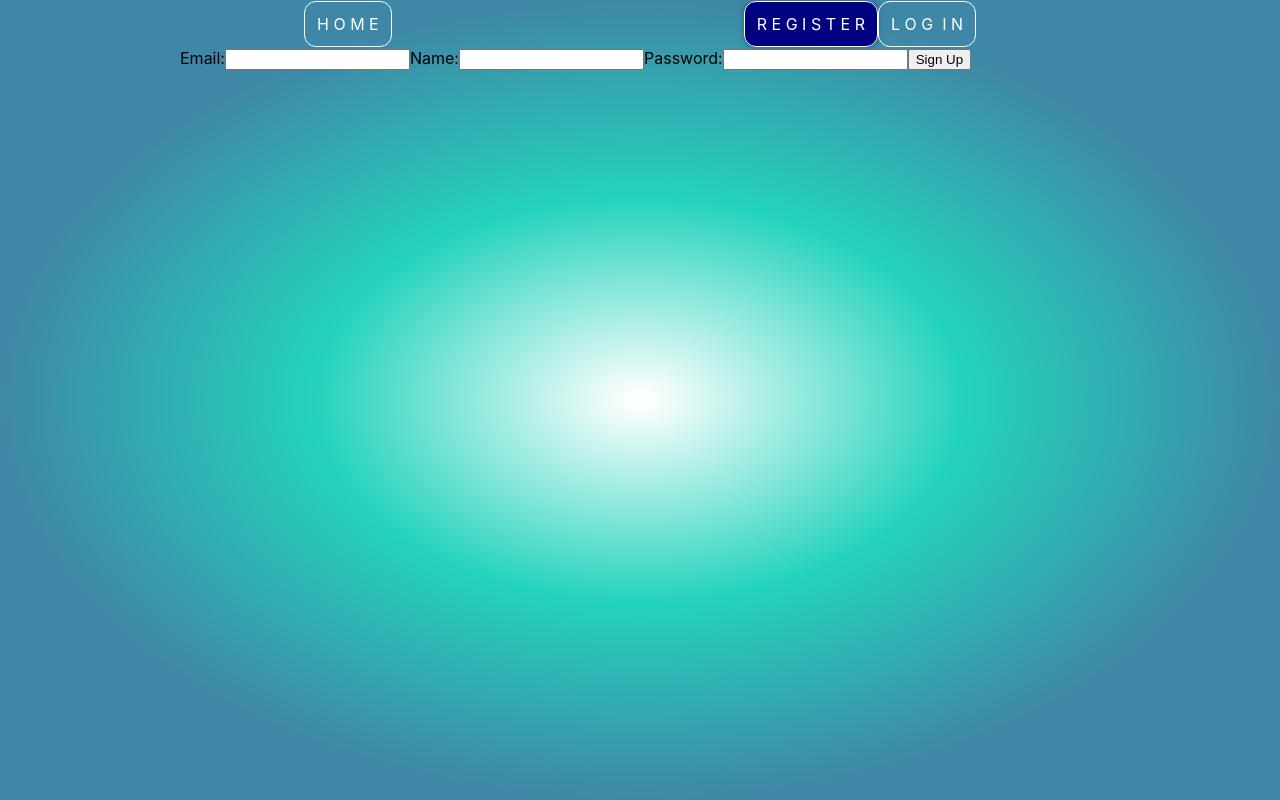
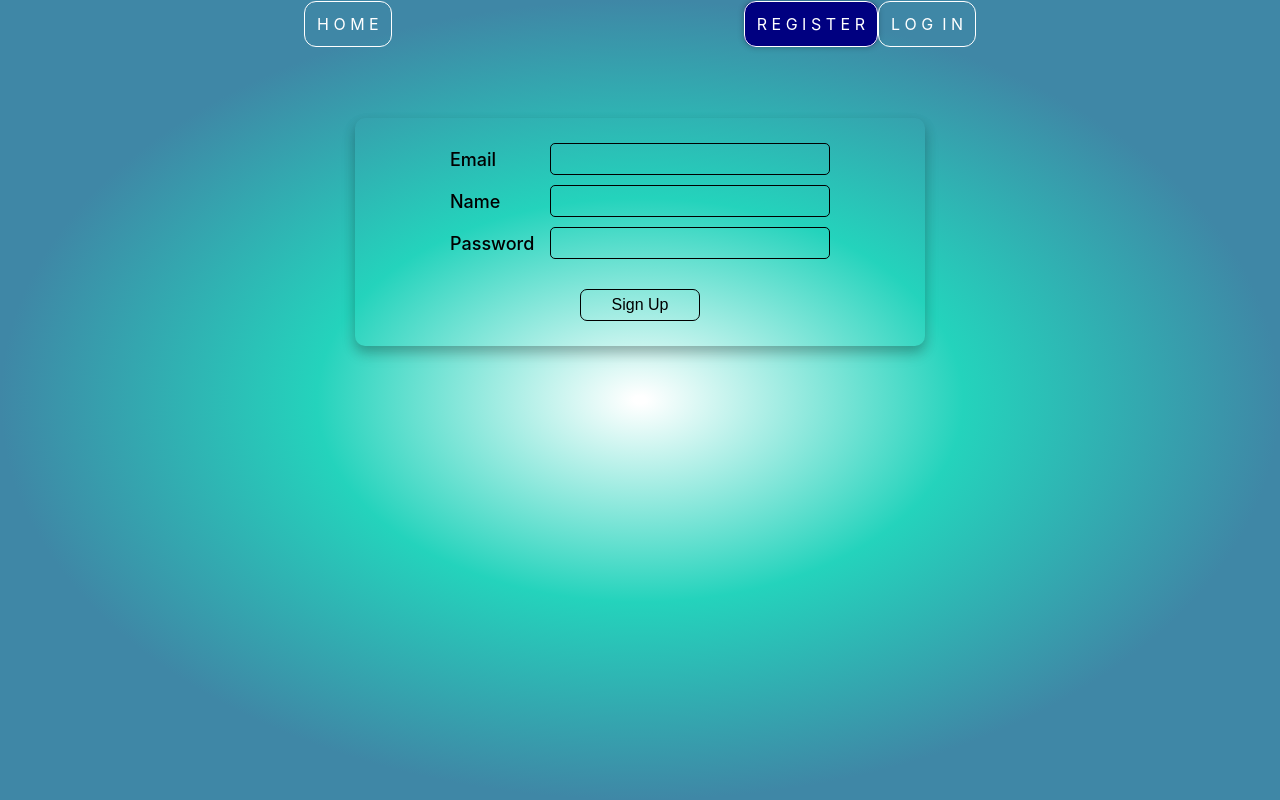
Before and after one commit to Roman80-IT/goit-react-hw-08-phonebook, a React (Create React App) app: page /goit-react-hw-08-phonebook/register in a window 1280 px wide. Built offline with nearby package versions, Linux system fonts and the light colour scheme.

Commit message:
styled RegisterPage

```diff
--- a/src/pages/RegisterPage/RegisterPage.jsx
+++ b/src/pages/RegisterPage/RegisterPage.jsx
@@ -1,6 +1,14 @@
 import { useForm } from 'react-hook-form';
 import { useDispatch } from 'react-redux';
 import { registerThunk } from 'redux/authReducer';
+
+import {
+  Form,
+  FormBtn,
+  FormInput,
+  FormLabel,
+  FormSpan,
+} from 'pages/LoginPage/LoginPage.styled';
 
 const RegisterPage = () => {
   const {
@@ -17,28 +25,28 @@ const RegisterPage = () => {
   };
 
   return (
-    <form onSubmit={handleSubmit(onSubmit)}>
-      <label>
-        <span>Email:</span>
-        <input {...register('email', { required: true })} type="email" />
+    <Form onSubmit={handleSubmit(onSubmit)}>
+      <FormLabel>
+        <FormSpan>Email</FormSpan>
+        <FormInput {...register('email', { required: true })} type="email" />
         {errors.email && <span>This field is required</span>}
-      </label>
-      <label>
-        <span>Name:</span>
-        <input {...register('name', { required: true })} type="text" />
+      </FormLabel>
+      <FormLabel>
+        <FormSpan>Name</FormSpan>
+        <FormInput {...register('name', { required: true })} type="text" />
         {errors.name && <span>This field is required</span>}
-      </label>
-      <label>
-        <span>Password:</span>
-        <input
-          {...register('password', { required: true, minLength: 7 })}
+      </FormLabel>
+      <FormLabel>
+        <FormSpan>Password</FormSpan>
+        <FormInput
+          {...register('password', { required: true, minLength: 6 })}
           type="password"
         />
         {errors.password && <span>This field is required</span>}
-      </label>
+      </FormLabel>
 
-      <button type="submit">Sign Up</button>
-    </form>
+      <FormBtn type="submit">Sign Up</FormBtn>
+    </Form>
   );
 };
 
```
